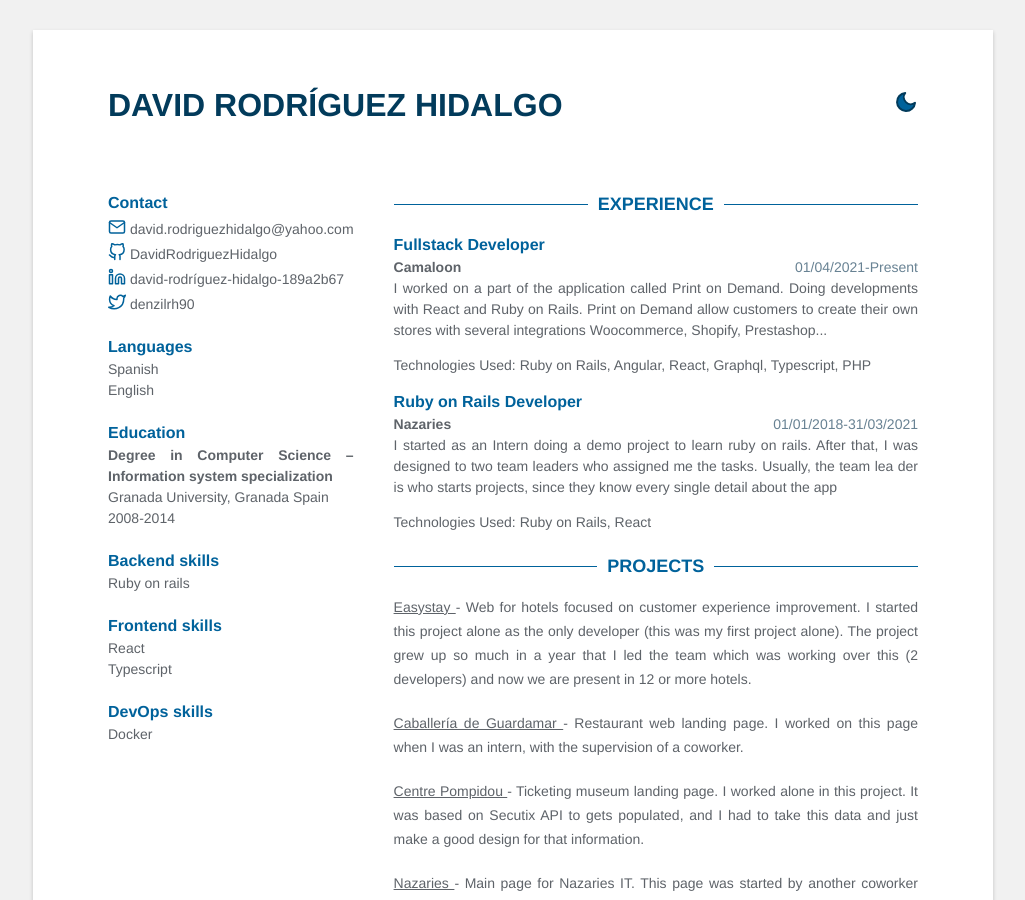
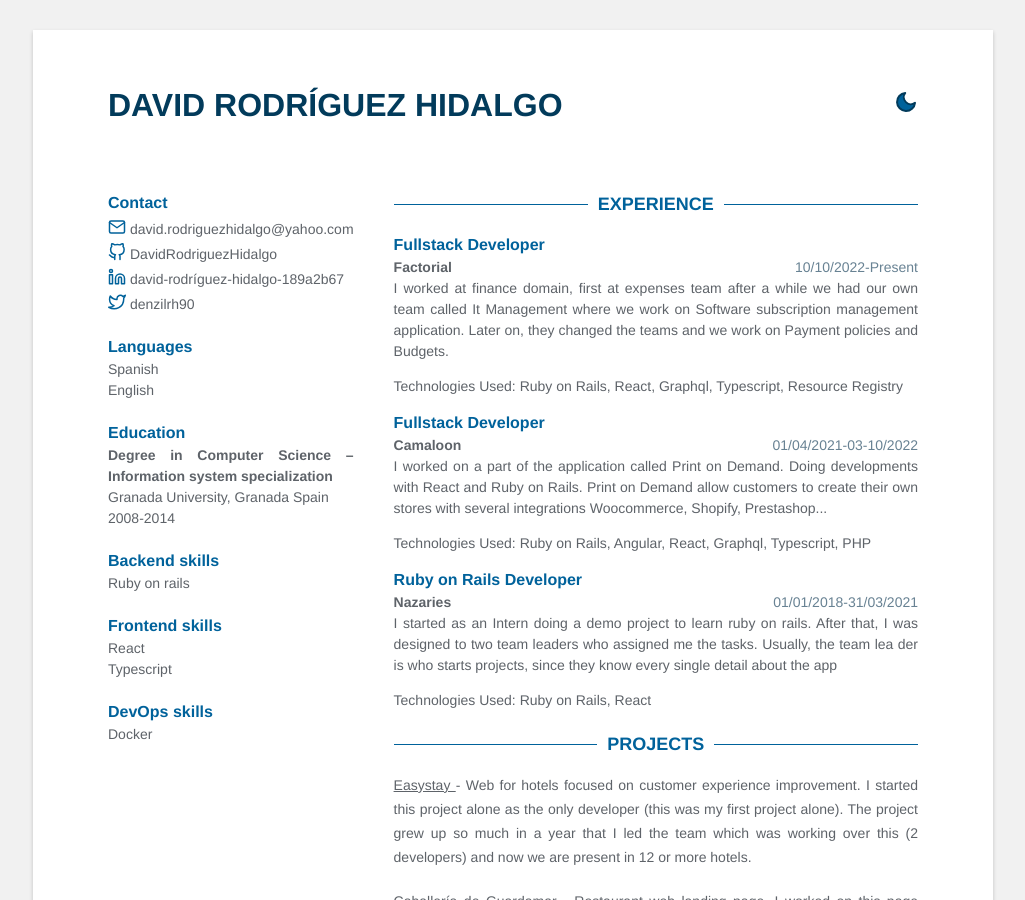
Before and after one commit to DavidRodriguezHidalgo/portfolio, a Jekyll site: the page built from index.html, in a window 1280 px wide and 900 px high. Shown: the whole window, without its empty margins (127-1152 px from the left). Built offline with Jekyll 4.4.1, drawn with Linux system fonts in a browser that asks for light colours.

Commit message:
update job at Factorial

```diff
--- a/Gemfile
+++ b/Gemfile
@@ -1,5 +1,6 @@
 source "https://rubygems.org"
 
-gem "jekyll", "3.5.2"
+gem "jekyll"
 
-gem "jekyll-minifier", "0.1.10"
+gem "jekyll-minifier"
+gem "webrick"
--- a/_data/data.yml
+++ b/_data/data.yml
@@ -35,7 +35,14 @@ skills:
 # Experience
 experience:
   - role: Fullstack Developer
-    time: 01/04/2021-Present
+    time: 10/10/2022-Present
+    company: Factorial
+    details: |
+      I worked at finance domain, first at expenses team after a while we had our own team called It Management where we work on Software subscription management application. Later on, they changed the teams and we work on Payment policies and Budgets.
+    technologies_used: |
+      Ruby on Rails, React, Graphql, Typescript, Resource Registry
+  - role: Fullstack Developer
+    time: 01/04/2021-03-10/2022
     company: Camaloon
     details: |
       I worked on a part of the application called Print on Demand. Doing developments with React and Ruby on Rails. Print on Demand allow customers to create their own       stores with several integrations Woocommerce, Shopify, Prestashop...
```
Also changed, not shown: Gemfile.lock, 1 other file.
